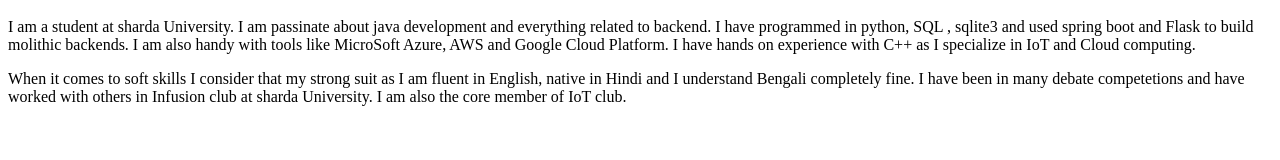
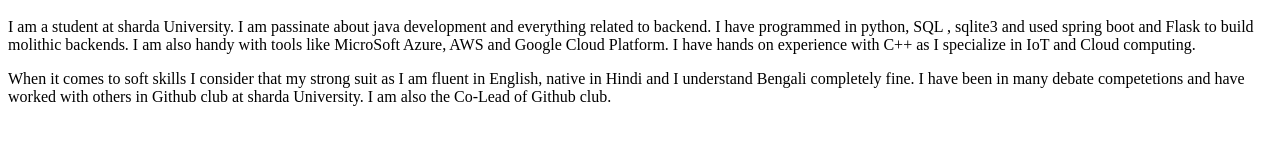
Before and after one commit to vishnu-s-tripathi06/vishnu-s-tripathi06.github.io, a plain HTML site: page index.html in a window 1280 px wide. Shown: the part 702-862 px from the top of the page. Drawn offline with Linux system fonts and the light colour scheme.

Commit message:
Revise About Me section for clarity and accuracy
Updated the description in the About Me section to correct spelling errors and clarify roles.

```diff
--- a/index.html
+++ b/index.html
@@ -36,7 +36,7 @@
   <section id="about">
     <h2>About Me</h2>
 
-    <p> I am a student at sharda University. I am passinate about java development and everything related to backend. I have programmed in python, SQL , sqlite3 and used spring boot and Flask to build molithic backends. I am also handy with tools like MicroSoft Azure, AWS and Google Cloud Platform. I have hands on experience with C++ as I specialize in IoT and Cloud computing.</p> <p> When it comes to soft skills I consider that my strong suit as I am fluent in English, native in Hindi and I understand Bengali completely fine. I have been in many debate competetions and have worked with others in Infusion club at sharda University. I am also the core member of IoT club. </p>
+    <p> I am a student at sharda University. I am passinate about java development and everything related to backend. I have programmed in python, SQL , sqlite3 and used spring boot and Flask to build molithic backends. I am also handy with tools like MicroSoft Azure, AWS and Google Cloud Platform. I have hands on experience with C++ as I specialize in IoT and Cloud computing.</p> <p> When it comes to soft skills I consider that my strong suit as I am fluent in English, native in Hindi and I understand Bengali completely fine. I have been in many debate competetions and have worked with others in Github club at sharda University. I am also the Co-Lead of Github club. </p>
   </section>
 
 
```
